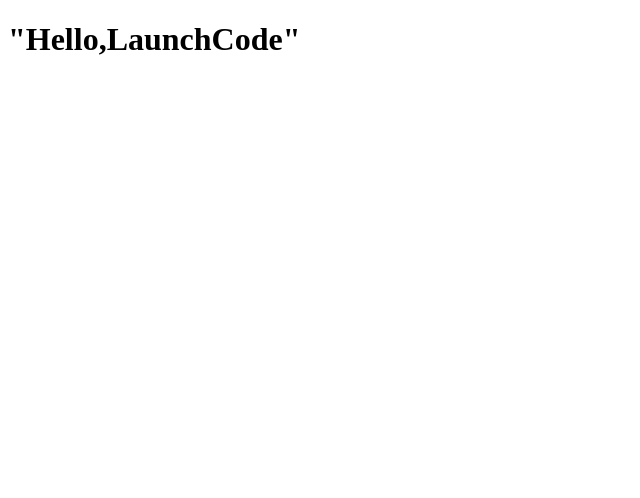
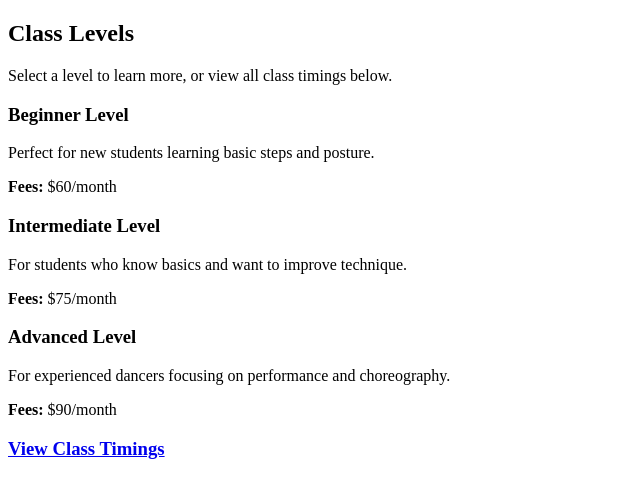
Before and after one commit to suganthi1410/unit1-finalproject-webapplication-suganthi-k, a React (Vite) app in the folder unit1-finalproject-suganthik/: page / in a window 1280 px wide. Shown: the top 498 px of the page, without its empty margins (0-640 px from the left). Built offline with nearby package versions, Linux system fonts and the light colour scheme.

Commit message:
modified App.jsx

```diff
--- a/unit1-finalproject-suganthik/package.json
+++ b/unit1-finalproject-suganthik/package.json
@@ -12,7 +12,8 @@
   "dependencies": {
     "react": "^19.2.7",
     "react-dom": "^19.2.7",
-    "react-router": "^8.1.0"
+    "react-router": "^8.1.0",
+    "react-router-dom": "^7.18.1"
   },
   "devDependencies": {
     "@eslint/js": "^10.0.1",
--- a/unit1-finalproject-suganthik/src/App.jsx
+++ b/unit1-finalproject-suganthik/src/App.jsx
@@ -1,14 +1,19 @@
-import { useState } from 'react'
-import './App.css'
+import { BrowserRouter, Routes, Route } from 'react-router-dom';
+
+
+import ClassSchedule from './components/classschedule/ClassSchedule.jsx';
+
 
 function App() {
+  return (
+    <BrowserRouter>
 
-
-  return (
-    <>
-    <h1>"Hello,LaunchCode"</h1>
-    </>
-  )
+      <Routes>
+        <Route path="/" element={<ClassSchedule />} />
+        <Route path="/schedule" element={<ClassSchedule />} />
+      </Routes>
+    </BrowserRouter>
+  );
 }
 
-export default App
+export default App;
```
Also changed, not shown: unit1-finalproject-suganthik/src/main.jsx (+6 -7 lines), unit1-finalproject-suganthik/src/components/pages/Home.jsx (added).
